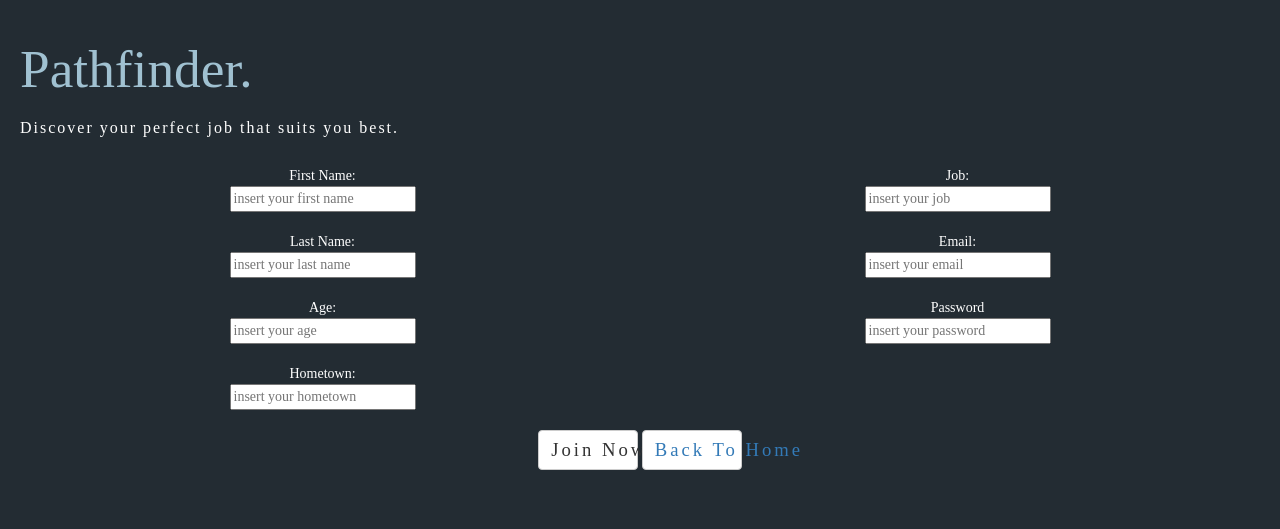
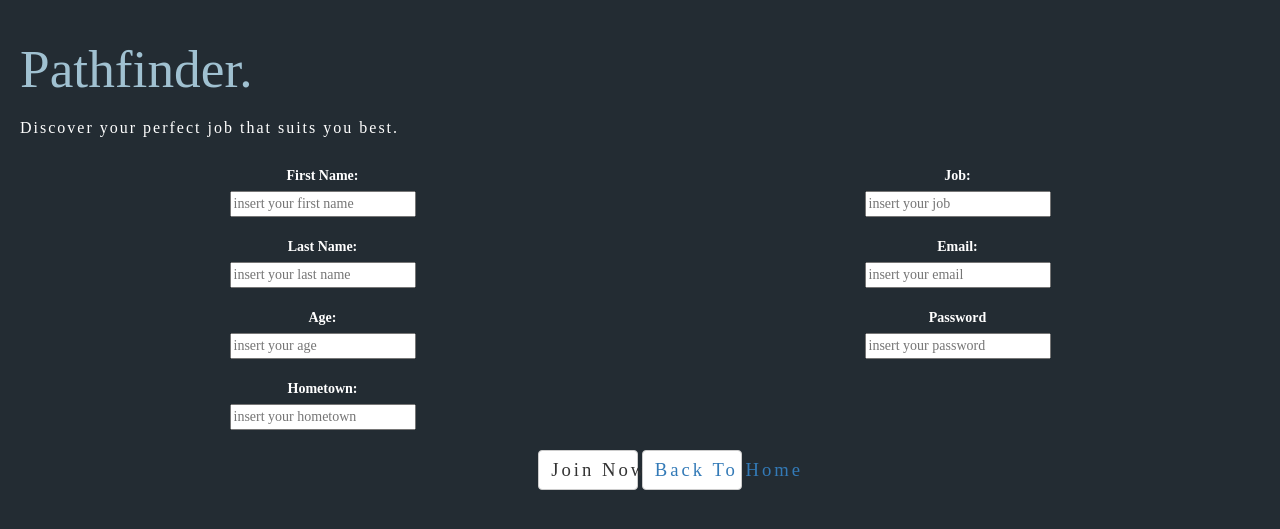
Before and after one commit to hakeemd/pathfinder, a PHP site: page /signup.html in a window 1280 px wide. Shown: the top 529 px of the page. Run offline with PHP 8.4, Linux system fonts and the light colour scheme.

Commit message:
Updated fonts and edited css for signup and login (still broken for the back to home button).

```diff
--- a/signup.html
+++ b/signup.html
@@ -2,7 +2,7 @@
 <html>
 	<head>
 		<title>Pathfinder</title>
-		<link href = "https://maxcdn.bootstrapcdn.com/bootstrap/3.3.7/css/bootstrap.min.css" rel = "stylesheet">
+		<link href = "bootstrap/css/bootstrap.min.css" rel = "stylesheet">
 		<link href = "styles.css" rel = "stylesheet">
 	</head>
 	<body>
@@ -17,38 +17,41 @@
 	        <div id = "signupinfo">
 		        <div class = "row">
 				<div class = "col-md-6">
-					First Name:
+					<label for="fname">First Name:</label>
 		            <br>
 		            <input class = "contact" type = "text" name = "fname" placeholder = "insert your first name"><br><br>
 
-		            Last Name: <br>
+		            <label for = "lname">Last Name:</label>
+		            <br>
 		            <input class = "contact" type = "text" name = "lname" placeholder = "insert your last name"><br><br>
 
-		            Age: <br>
+		            <label for = "age">Age:</label>
+		            <br>
 		            <input class = "contact" type = "text" name = "age" placeholder = "insert your age"><br><br>
 
-		            Hometown: <br>
+		            <label for = "hometown">Hometown:</label>
+		            <br>
 		            <input class = "contact" type = "text" name = "hometown" placeholder = "insert your hometown"><br><br>
 		        </div>
 				<div class = "col-md-6">
-					Job: <br>
+					<label for = "job">Job:</label><br>
 		            <input class = "contact" type = "text" name = "job" placeholder = "insert your job"><br><br>
 
-		            Email: <br>
+		            <label for = "email">Email:</label>
+		            <br>
 		            <input class = "contact" type = "text" name = "email" placeholder = "insert your email"><br><br>
 
-		            Password <br>
+		            <label for = "password">Password</label>
+		            <br>
 		            <input class = "contact" type = "password" name = "pwd" placeholder = "insert your password"><br><br>
 				</div>
 		        </div>
 	        </div>
-
+		</form>
 	        <div id = "buttondiv">
 				<button type="submit" class = "btn btn-default" id = "join" value="Join Now">Join Now</button>
 	            <div class = "btn btn-default" id = "backhome"><a href = "index.html">Back To Home</a></div>
 	        </div>
-
-	    </form>
 
 		<script type='text/javascript' src='js/jquery-3.2.0.min.js'></script>
 		<script type="text/javascript" src="questions.json"></script>
--- a/styles.css
+++ b/styles.css
@@ -1,4 +1,32 @@
 /* CSS for Pathfinder Project */
+
+@font-face{
+	font-family: "Pier Sans Bold";
+	src: url('css/fonts/PierSans-Bold.otf') format('otf'),
+		url ('css/fonts/PierSans-Bold.ttf') format('truetype'),
+		url ('css/fonts/PierSans-Bold.woff') format ('woff');
+}
+
+@font-face{
+	font-family: "Pier Sans Medium";
+	src: url('css/fonts/PierSans-Medium.otf') format('otf'),
+		url ('css/fonts/PierSans-Medium.ttf') format('truetype'),
+		url ('css/fonts/PierSans-Medium.woff') format ('woff');
+}
+
+@font-face{
+	font-family: "Pier Sans Light";
+	src: url('css/fonts/PierSans-Light.otf') format('otf'),
+		url ('css/fonts/PierSans-Light.ttf') format('truetype'),
+		url ('css/fonts/PierSans-Light.woff') format ('woff');
+}
+
+@font-face{
+	font-family: "Pier Sans Regular";
+	src: url('css/fonts/PierSans-Regular.otf') format('otf'),
+		url ('css/fonts/PierSans-Regular.ttf') format('truetype'),
+		url ('css/fonts/PierSans-Regular.woff') format ('woff');
+}
 
 body{
 	font-family: "Pier Sans";
@@ -163,3 +191,18 @@ ul {
 	font-size: 14pt;
 	width: 100px;
 }
+
+.col-md-6{
+	color: #000000;
+}
+
+label{
+	font-family: "Pier Sans";
+	color: #ffffff;
+}
+
+.logininfo{
+	text-align: center;
+	font-family: "Pier Sans";
+	margin: 0 auto;
+}
```
Also changed, not shown: login.html (+15 -10 lines), css/fonts/PierSans-Black.otf (deleted), css/fonts/PierSans-BlackItalic.otf (deleted), css/fonts/PierSans-Bold.ttf (added), css/fonts/PierSans-Bold.woff (added), css/fonts/PierSans-BoldItalic.otf (deleted), css/fonts/PierSans-Italic.otf (deleted), css/fonts/PierSans-Light.ttf (added), css/fonts/PierSans-Light.woff (added), css/fonts/PierSans-LightItalic.otf (deleted), css/fonts/PierSans-Medium.ttf (added), css/fonts/PierSans-Medium.woff (added), css/fonts/PierSans-MediumItalic.otf (deleted), css/fonts/PierSans-Regular.ttf (added), 1 more files.
